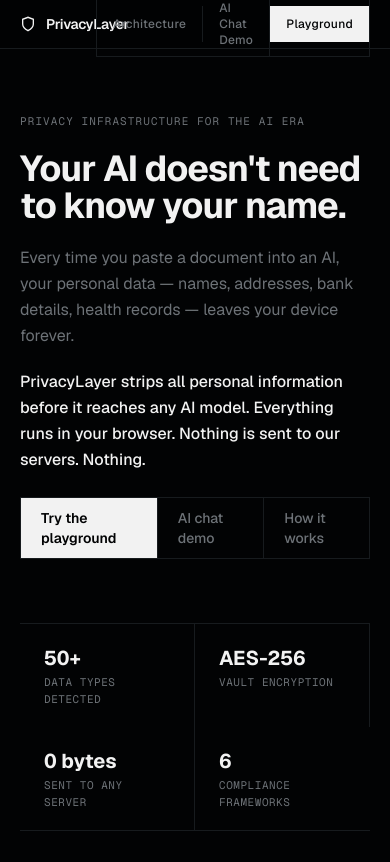
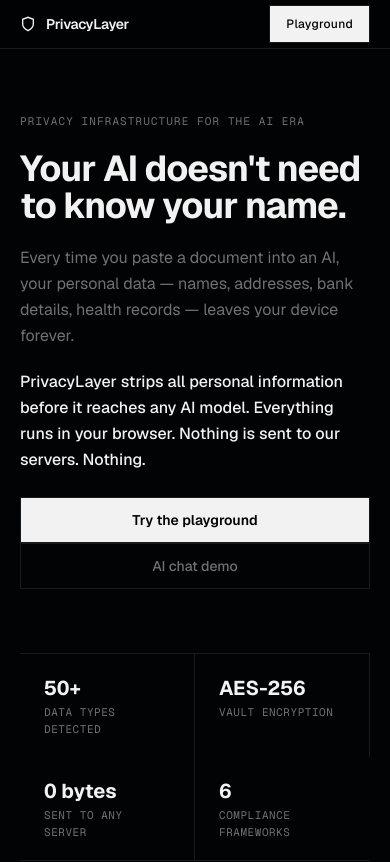
Before and after one commit to terencela/privacylayer, a Next.js app: page / in a window 390 px wide. Shown: the top 862 px of the page. Built offline with nearby package versions, Linux system fonts and the light colour scheme.

Commit message:
Mobile fixes: hide nav items on small screens, stack CTA buttons, simplify categories table

```diff
--- a/src/app/page.tsx
+++ b/src/app/page.tsx
@@ -99,10 +99,10 @@
             </span>
           </div>
           <nav className="flex items-center gap-0 border border-border">
-            <Link href="#architecture" className="px-4 py-2 text-xs font-medium text-muted-foreground hover:text-foreground transition-colors min-h-[36px] flex items-center tracking-wide border-r border-border">
+            <Link href="#architecture" className="hidden sm:flex px-4 py-2 text-xs font-medium text-muted-foreground hover:text-foreground transition-colors min-h-[36px] items-center tracking-wide border-r border-border">
               Architecture
             </Link>
-            <Link href="/playground/chat" className="px-4 py-2 text-xs font-medium text-muted-foreground hover:text-foreground transition-colors min-h-[36px] flex items-center tracking-wide border-r border-border">
+            <Link href="/playground/chat" className="hidden sm:flex px-4 py-2 text-xs font-medium text-muted-foreground hover:text-foreground transition-colors min-h-[36px] items-center tracking-wide border-r border-border">
               AI Chat Demo
             </Link>
             <Link href="/playground" className="px-4 py-2 text-xs font-medium bg-foreground text-background min-h-[36px] flex items-center tracking-wide">
@@ -131,15 +131,12 @@
               PrivacyLayer strips all personal information before it reaches any AI model.
               Everything runs in your browser. Nothing is sent to our servers. Nothing.
             </p>
-            <div className="flex items-center gap-0 border border-border w-fit mt-6">
-              <Link href="/playground" className="px-5 py-2.5 text-sm font-semibold bg-foreground text-background hover:bg-foreground/90 transition-opacity min-h-[44px] flex items-center">
+            <div className="flex flex-col sm:flex-row items-stretch sm:items-center gap-0 sm:border sm:border-border w-full sm:w-fit mt-6">
+              <Link href="/playground" className="px-5 py-3 text-sm font-semibold bg-foreground text-background hover:bg-foreground/90 transition-opacity min-h-[44px] flex items-center justify-center border border-border sm:border-0">
                 Try the playground
               </Link>
-              <Link href="/playground/chat" className="px-5 py-2.5 text-sm font-medium text-muted-foreground hover:text-foreground transition-colors border-l border-border min-h-[44px] flex items-center">
+              <Link href="/playground/chat" className="px-5 py-3 text-sm font-medium text-muted-foreground hover:text-foreground transition-colors min-h-[44px] flex items-center justify-center border border-border sm:border-0 sm:border-l">
                 AI chat demo
-              </Link>
-              <Link href="#architecture" className="px-5 py-2.5 text-sm font-medium text-muted-foreground hover:text-foreground transition-colors border-l border-border min-h-[44px] flex items-center">
-                How it works
               </Link>
             </div>
           </div>
@@ -268,21 +265,21 @@
             What we detect and protect
           </p>
           <div className="border border-border">
-            <div className="grid grid-cols-[1fr_auto_auto] px-4 py-2 border-b border-border bg-muted/30">
+            <div className="grid grid-cols-[1fr_auto] sm:grid-cols-[1fr_auto_auto] px-4 py-2 border-b border-border bg-muted/30">
               <span className="text-[11px] font-mono text-muted-foreground uppercase tracking-wider">Personal data type</span>
-              <span className="text-[11px] font-mono text-muted-foreground uppercase tracking-wider w-36 text-center">Replaced with</span>
-              <span className="text-[11px] font-mono text-muted-foreground uppercase tracking-wider w-40 text-right">Example</span>
+              <span className="text-[11px] font-mono text-muted-foreground uppercase tracking-wider text-right sm:w-36 sm:text-center">Token</span>
+              <span className="hidden sm:block text-[11px] font-mono text-muted-foreground uppercase tracking-wider w-40 text-right">Example</span>
             </div>
             {CATEGORIES.map(([label, token, example], i) => (
               <div
                 key={label}
-                className={`grid grid-cols-[1fr_auto_auto] px-4 py-3 ${
+                className={`grid grid-cols-[1fr_auto] sm:grid-cols-[1fr_auto_auto] px-4 py-3 ${
                   i < CATEGORIES.length - 1 ? "border-b border-border" : ""
                 }`}
               >
                 <span className="text-sm">{label}</span>
-                <span className="font-mono text-xs text-muted-foreground w-36 text-center">{token}</span>
-                <span className="font-mono text-xs text-muted-foreground w-40 text-right">{example}</span>
+                <span className="font-mono text-xs text-muted-foreground text-right sm:w-36 sm:text-center">{token}</span>
+                <span className="hidden sm:block font-mono text-xs text-muted-foreground w-40 text-right">{example}</span>
               </div>
             ))}
           </div>
```
